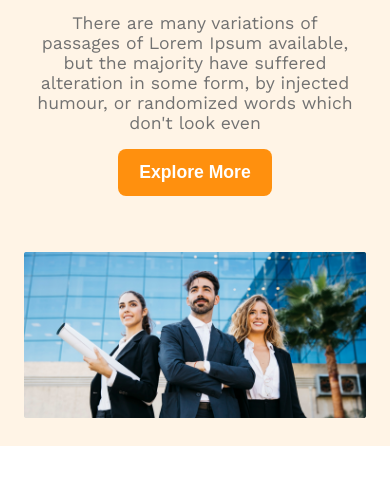
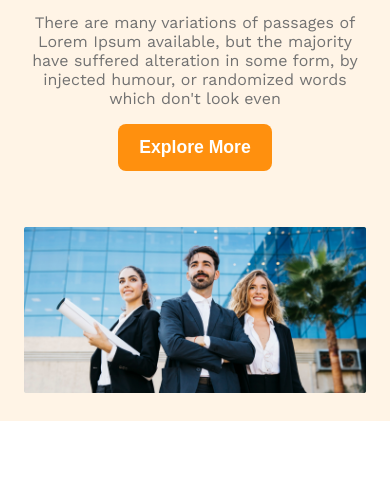
Before and after one commit to coderTirtha/g3-architects, a plain HTML site: page index.html in a window 390 px wide. Shown: the part 283-768 px from the top of the page. Drawn offline with nearby package versions, Linux system fonts and the light colour scheme.

Commit message:
nav and banner section more responsived

```diff
--- a/index.html
+++ b/index.html
@@ -22,7 +22,7 @@
             </div>
         </nav>
 
-        <section class="banner-container">
+        <div class="banner-container">
             <div class="banner-content">
                 <h1 class="banner-title">Brand New Group of Architects</h1>
                 <p class="banner-description">There are many variations of passages of Lorem Ipsum available, but the majority have suffered alteration in some form, by injected humour, or randomized words which don't look even</p>
@@ -31,7 +31,7 @@
             <div class="banner-image">
                 <img src="images/banner.png" alt="">
             </div>
-        </section>
+        </div>
     </header>
     <main>
 
--- a/style.css
+++ b/style.css
@@ -25,6 +25,10 @@ body {
     font-size: 1.1rem;
     font-weight: 600;
     border: 0;
+}
+
+section {
+    margin: 2rem 7rem;
 }
 
 header {
@@ -118,6 +122,9 @@ nav {
     .banner-title {
         font-size: 2.75rem;
     }
+    .banner-description {
+        font-size: 1rem;
+    }
     .banner-image {
         margin: 1.5rem;
     }
```
